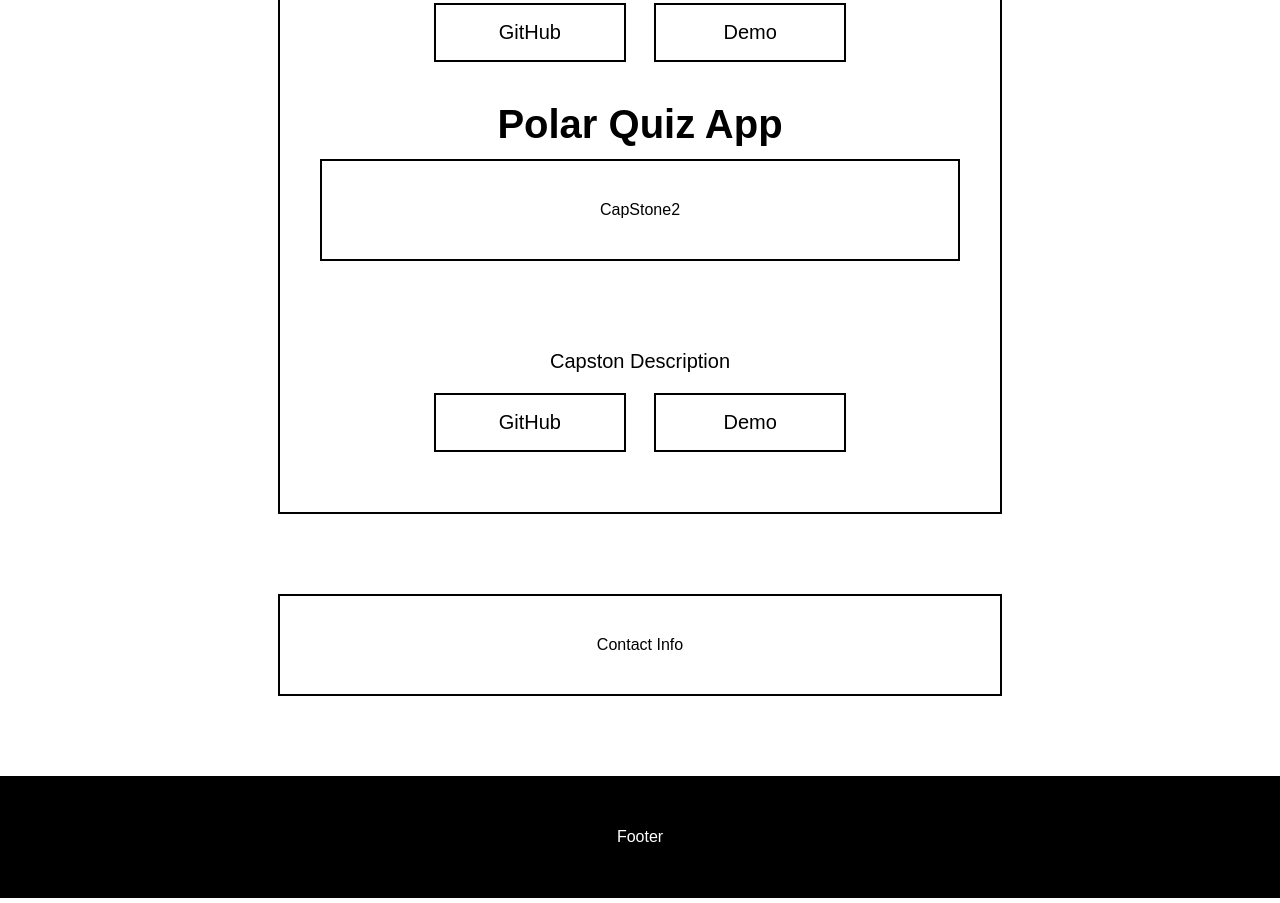
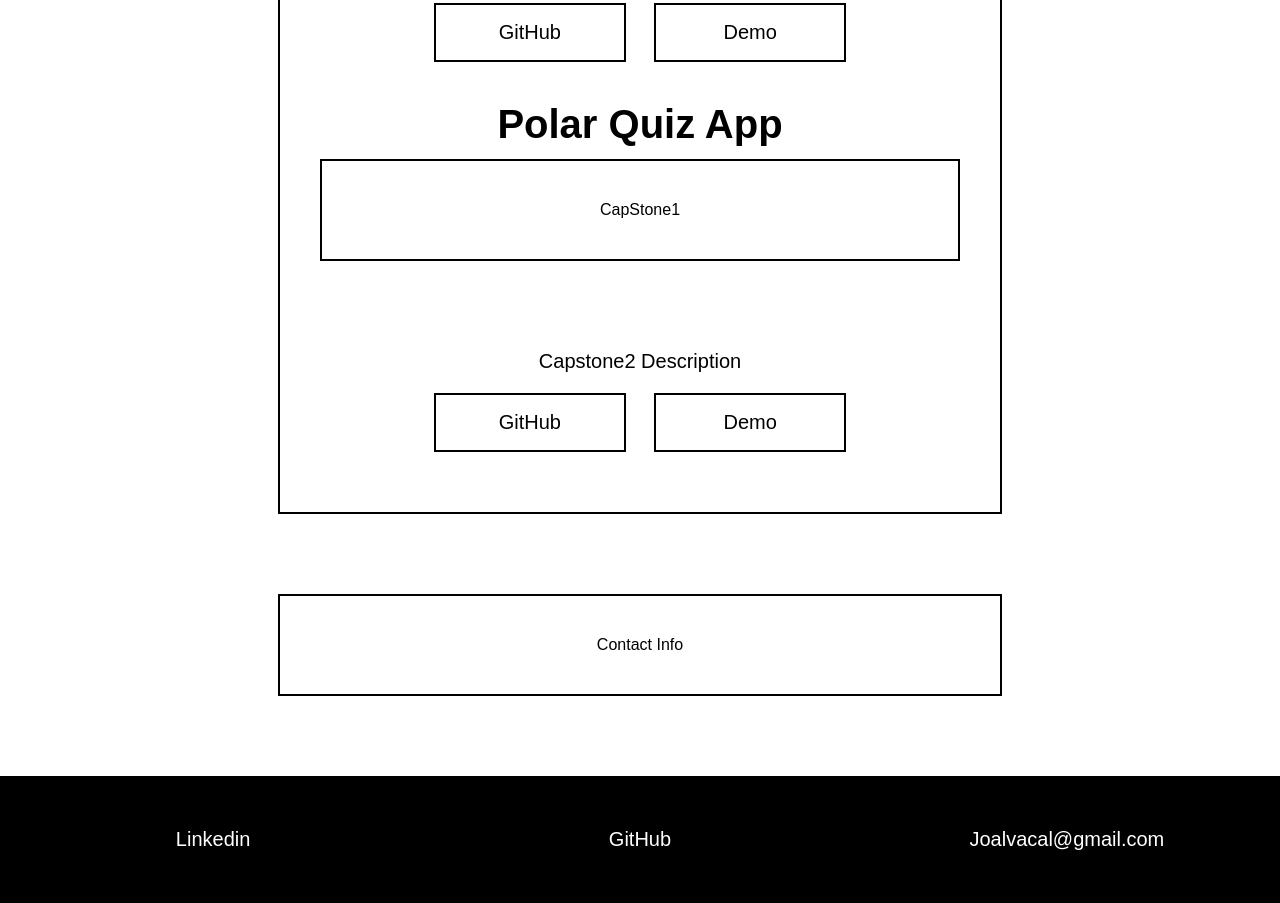
Before and after one commit to Joalvaca/Joel_Alva_Porfolio, a plain HTML site: page index.html in a window 1280 px wide. Shown: the part 2005-2908 px from the top of the page. Drawn offline with Linux system fonts and the light colour scheme.

Commit message:
added more stuff

```diff
--- a/index.css
+++ b/index.css
@@ -161,5 +161,20 @@ button:hover{
     padding:50px;
     color:white;
     margin-top:40px;
-
 }
+#Footer-links{
+    display:flex;
+    justify-content:space-between;
+    width:100%;
+}
+.a-link{
+    text-decoration: none;
+    color:white;
+    font-size:20px;
+    width:33.3%;
+    text-align: center;
+}
+.a-link:hover{
+    text-decoration: underline;
+    cursor: pointer;
+}
--- a/index.html
+++ b/index.html
@@ -58,8 +58,8 @@
                         <a href='https://joalvaca.github.io/Polar-Quiz-App/'><button>Demo</button></a>
                     </div>
                 <h1 class="Project-header">Polar Quiz App</h1>
-                <div id="Capstone2">CapStone2</div>
-                <p>Capston Description</p>
+                <div id="Capstone2">CapStone1</div>
+                <p>Capstone2 Description</p>
                 <div id="Github-links">
                         <a href='https://github.com/Joalvaca/Polar-Quiz-App.git'><button>GitHub</button></a>
                         <a href='https://joalvaca.github.io/Polar-Quiz-App/'><button>Demo</button></a>
@@ -67,7 +67,13 @@
             </div>
         </section>
         <section id="Contact-section">Contact Info</section>
-        <footer class="footer">Footer</footer>
+        <footer class="footer">
+            <div id="Footer-links">
+                <div class="a-link"><a class="a-link" href="https://github.com/Joalvaca">Linkedin</a></div>
+                <div class="a-link"><a class="a-link" href="https://github.com/Joalvaca">GitHub</a></div>
+                <div class="a-link"><a class="a-link" href="mailto:Joalvacal@gmail.com">Joalvacal@gmail.com</a></div>
+            </div>
+        </footer>
     </main>
 </body>
 
```
